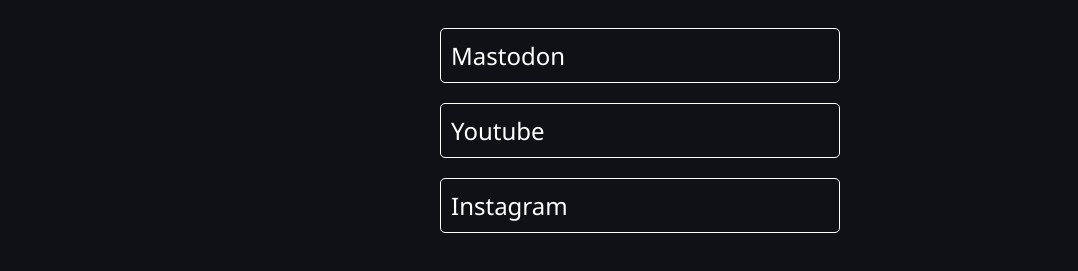
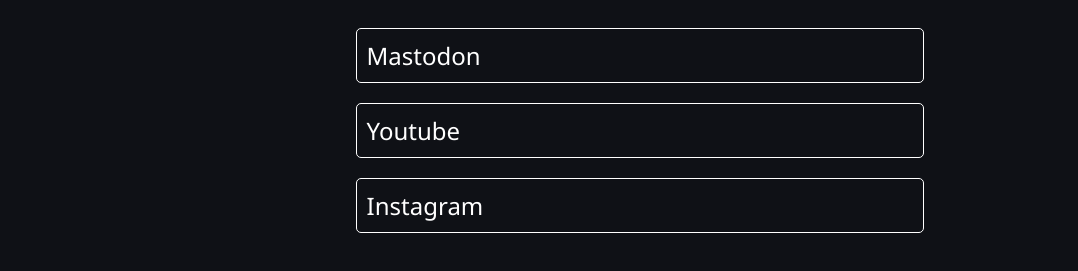
Before and after one commit to Tumypmyp/art, a plain HTML site: page build/public/home/index.html in a window 1280 px wide. Shown: the part 271-542 px from the top of the page, without its empty margins (0-1078 px from the left). Drawn offline with Linux system fonts and the light colour scheme; a script that the page names is missing.

Commit message:
fix: hero buttons fit on a page

```diff
--- a/assets/styling/main.css
+++ b/assets/styling/main.css
@@ -14,7 +14,7 @@ body {
 }
 
 #links {
-	width: 400px;
+	width: 50%;
 	text-align: left;
 	font-size: x-large;
 	color: white;
--- a/build/public/assets/main-b2f311954441d08a.css
+++ b/build/public/assets/main-b2f311954441d08a.css
@@ -1 +1 @@
-body{color:#fff;background-color:#0f1116;font-family:Segoe UI,Tahoma,Geneva,Verdana,sans-serif}#hero{flex-direction:column;justify-content:center;align-items:center;margin:5%;display:flex}#links{text-align:left;color:#fff;flex-direction:column;width:400px;font-size:x-large;display:flex}#links a{color:#fff;border:1px solid #fff;border-radius:5px;margin:10px 0;padding:10px;text-decoration:none;display:flex}#links a:hover{cursor:pointer;background-color:#1f1f1f}#links a img{object-fit:contain;align-self:center;width:auto;height:1.1em;margin-right:4px}#header{max-width:1200px;margin:5%}
+body{color:#fff;background-color:#0f1116;font-family:Segoe UI,Tahoma,Geneva,Verdana,sans-serif}#hero{flex-direction:column;justify-content:center;align-items:center;margin:5%;display:flex}#links{text-align:left;color:#fff;flex-direction:column;width:50%;font-size:x-large;display:flex}#links a{color:#fff;border:1px solid #fff;border-radius:5px;margin:10px 0;padding:10px;text-decoration:none;display:flex}#links a:hover{cursor:pointer;background-color:#1f1f1f}#links a img{object-fit:contain;align-self:center;width:auto;height:1.1em;margin-right:4px}#header{max-width:1200px;margin:5%}
```
